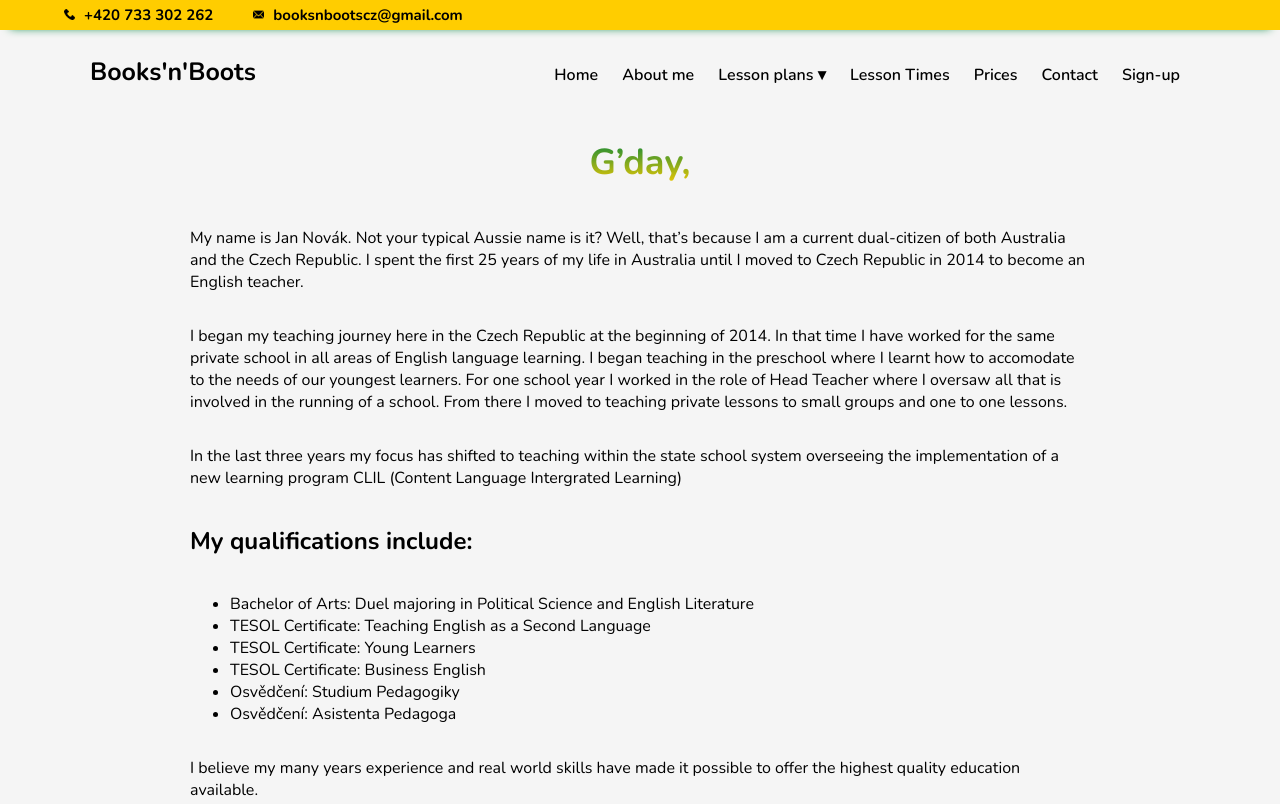
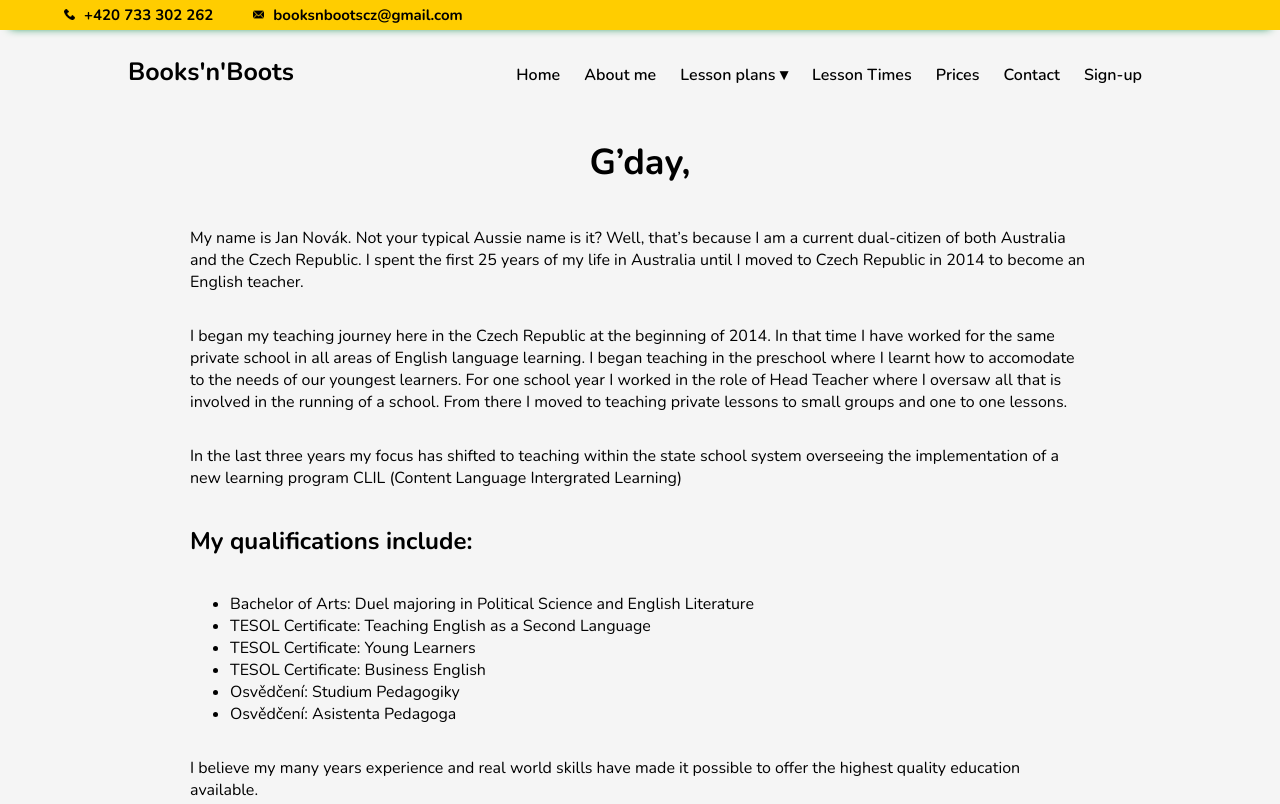
Before and after one commit to Lyliees/Books-n-Boots, an Eleventy site: page about.html in a window 1280 px wide. Shown: the top 804 px of the page. Built offline with nearby package versions, Linux system fonts and the light colour scheme; Eleventy itself is replaced by a stand-in of ours; files that its build step writes are made by us from their sources.

Commit message:
menu-margin

```diff
--- a/scss/_basic.scss
+++ b/scss/_basic.scss
@@ -23,9 +23,7 @@ html {
 
 h1 {
     font-size: 36px;
-    background-image: linear-gradient(to bottom, colours.$main-green, colours.$main-yellow);
-    -webkit-background-clip: text;
-    -webkit-text-fill-color: transparent;
+    background-image: colours.$main-green;
 }
 
 .main {
--- a/scss/_menu.scss
+++ b/scss/_menu.scss
@@ -3,7 +3,7 @@
 //...........................................
 
 .desktop {
-  display: none; /* Skryje menu na výchozí šířce */
+  display: none;
 }
 
 @media screen and (min-width: 900px) {
@@ -109,7 +109,7 @@ menu {
     display: flex;
     justify-content: space-between;
     align-items: baseline;
-    max-width: 1100px;
+    max-width: 80%;
     margin: 0 auto;
     padding-inline-start: 0px;
 }
@@ -134,6 +134,7 @@ menu {
 
 .menu__checkbox:checked ~ .menu__list {
   display: block;
+  margin-top: 40px;
 }
 
 .menu__toggler {
```
Also changed, not shown: css/style.css, 1 other file.
